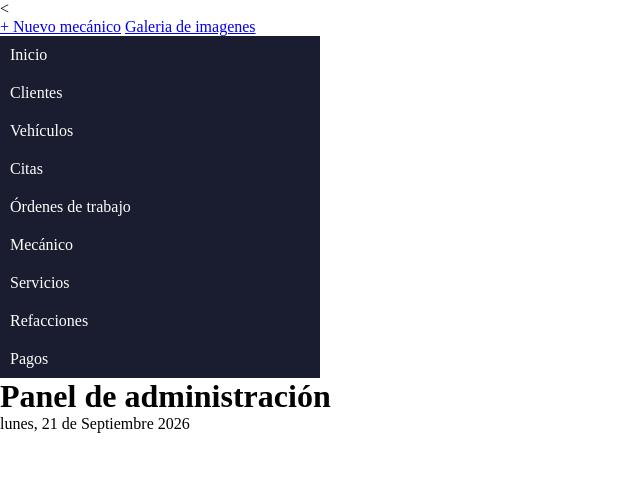
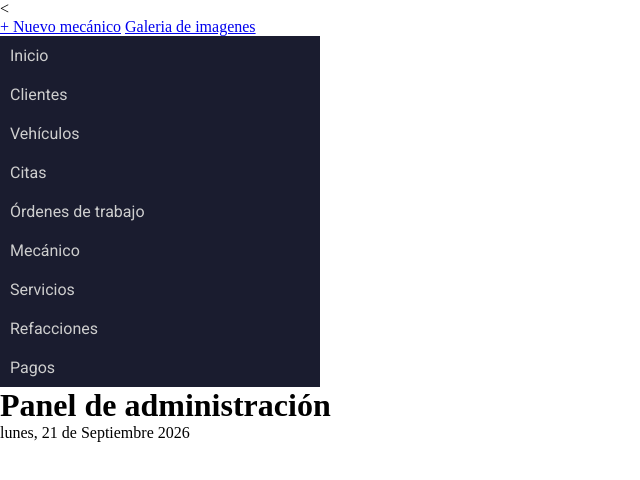
Before and after one commit to Paul-code-available/taller-mecanico, a plain HTML site: page index.html in a window 1280 px wide. Shown: the whole page, without its empty margins (0-640 px from the left). Drawn offline with Linux system fonts and the light colour scheme.

Commit message:
style: add new font to navbar

```diff
--- a/css/styles.css
+++ b/css/styles.css
@@ -1,3 +1,7 @@
+:root {
+    --fuente-navbar: "Roboto"
+}
+
 * {
     margin: 0;
     padding: 0;
@@ -191,7 +195,8 @@ form > button {
 
 #navbar a {
     text-decoration: none;
-    color: #ffffff;
+    color: #cecece;
+    font-family: var(--fuente-navbar);
 
     padding: 10px;
 
--- a/index.html
+++ b/index.html
@@ -9,6 +9,10 @@
     <meta name="description" content="Sistema de administración para talleres mecánicos que permite gestionar clientes, vehículos, citas, órdenes de trabajo, servicios, refacciones y pagos.">
 
     <link rel="stylesheet" href="css/styles.css">
+
+    <link rel="preconnect" href="https://fonts.googleapis.com">
+    <link rel="preconnect" href="https://fonts.gstatic.com" crossorigin>
+    <link href="https://fonts.googleapis.com/css2?family=Roboto:ital,wght@0,100..900;1,100..900&display=swap" rel="stylesheet">
 
     <meta property="og:title" content="Administrador de Taller Mecánico">
     <meta property="og:description" content="Sistema de administración para talleres mecánicos. Gestiona clientes, vehículos, citas, órdenes de trabajo, servicios, refacciones y pagos.">
```
